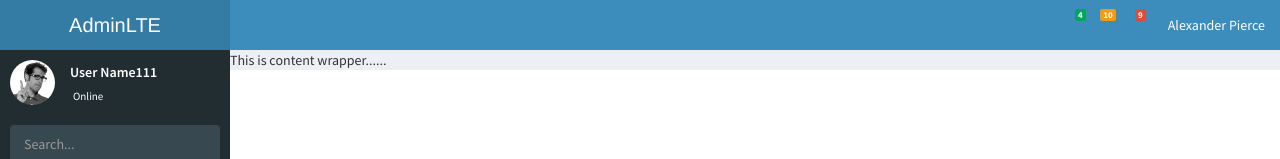
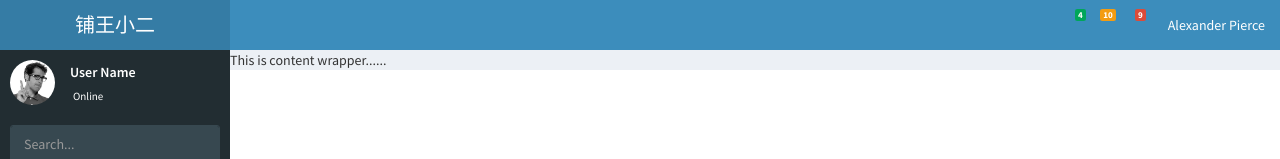
Before and after one commit to great-tiger/admin-template, a React app: page / in a window 1280 px wide. Shown: the top 159 px of the page. Built offline with nearby package versions, Linux system fonts and the light colour scheme.

Commit message:
fix hot-reload

```diff
--- a/src/client.js
+++ b/src/client.js
@@ -2,27 +2,19 @@ import React from 'react';
 import ReactDOM from 'react-dom';
 import { AppContainer } from 'react-hot-loader';
 import App from './components/App';
-import Header from './components/Header';
-import './styles/bootstrap.css';
-import './styles/AdminLTE.css';
-import './styles/skins/skin-blue.css';
-import MainSidebar from './components/MainSidebar';
-import ContentWrapper from './components/ContentWrapper';
 
 ReactDOM.render(
   <AppContainer>
-    <div className="skin-blue">
-      <Header />
-      <MainSidebar />
-      <ContentWrapper />
-    </div>
+    <App />
   </AppContainer>,
   document.getElementById('app')
 );
+/*具体为什么这样写，没有具体追究，反正是这么写就可以实现热加载了，否则就是reload*/
+//TODO
 if (module.hot) {
   console.log("module.hot",module.hot);
-  module.hot.accept('./components/Header', () => {
-    const NextApp = require('./components/Header').default; // eslint-disable-line global-require
+  module.hot.accept('./components/App', () => {
+    const NextApp = require('./components/App').default; // eslint-disable-line global-require
     ReactDOM.render(
       <AppContainer>
         <NextApp />
--- a/src/components/App.js
+++ b/src/components/App.js
@@ -1,16 +1,18 @@
 import React from 'react';
-import YeomanImage from './YeomanImage';
-import './app.css';
-
+import Header from '../components/Header';
+import '../styles/bootstrap.css';
+import '../styles/AdminLTE.css';
+import '../styles/skins/skin-blue.css';
+import MainSidebar from '../components/MainSidebar';
+import ContentWrapper from '../components/ContentWrapper';
 class AppComponent extends React.Component {
 
   render() {
     return (
-      <div className="index">
-        <YeomanImage />
-        <div className="notice">
-          Please edit <code>src/components/App.js</code> to get started!
-        </div>
+       <div className="skin-blue">
+        <Header />
+        <MainSidebar />
+        <ContentWrapper />
       </div>
     );
   }
--- a/src/components/Header.js
+++ b/src/components/Header.js
@@ -3,7 +3,7 @@ export default class Header extends React.Component {
     render() {
         return (
               <header className="main-header">
-                  <a href="../../index2.html" className="logo">AdminLTE</a>
+                  <a href="../../index2.html" className="logo">铺王小二</a>
                   <nav className="navbar navbar-static-top" role="navigation">
                       <div className="navbar-custom-menu">
                           <ul className="nav navbar-nav">
--- a/src/components/MainSidebar.js
+++ b/src/components/MainSidebar.js
@@ -12,7 +12,7 @@ export default class MainSidebar extends React.Component {
         <img src={user} className="img-circle" alt="User Image" />
       </div>
       <div className="pull-left info">
-        <p>User Name111</p>
+        <p>User Name</p>
 
         <a href="#"><i className="fa fa-circle text-success"></i> Online</a>
       </div>
```
